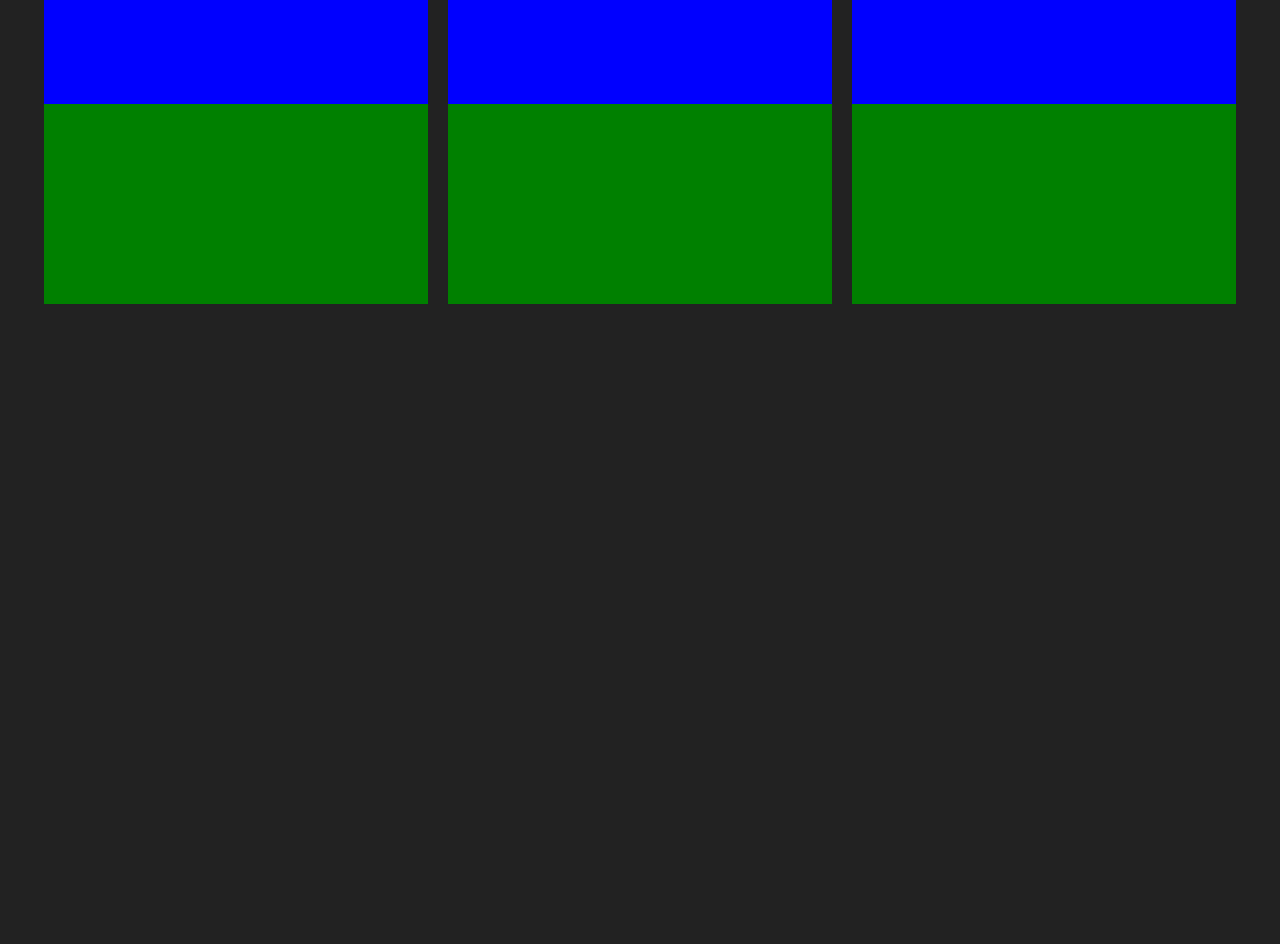
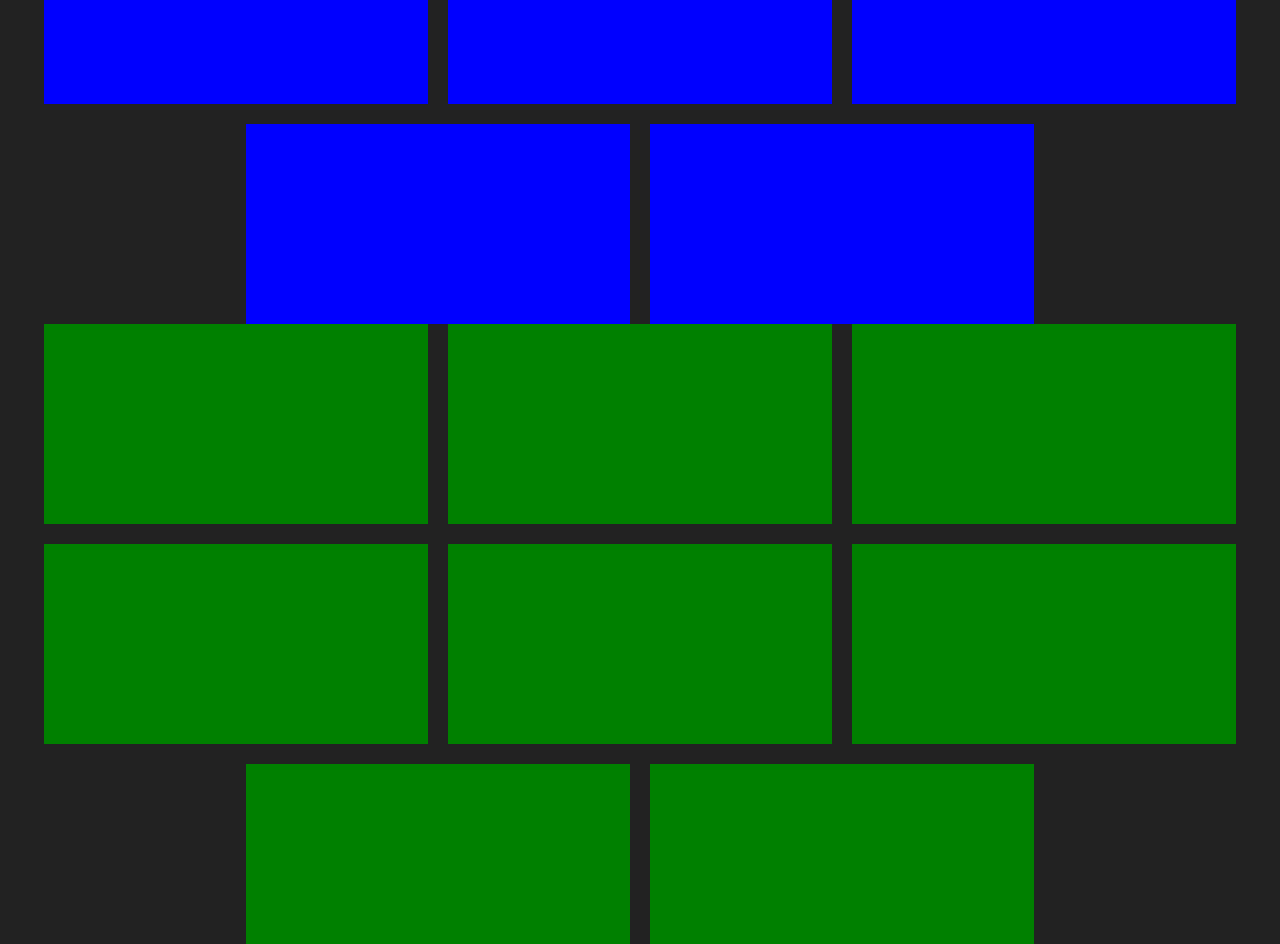
Before and after one commit to AY2018/TestNico, a plain HTML site: page index.html in a window 1280 px wide. Shown: the part 420-1364 px from the top of the page. Before the commit the page ends 800 px from the top, so only its background shows below. Drawn offline with Linux system fonts and the light colour scheme.

Commit message:
added blocs

```diff
--- a/index.html
+++ b/index.html
@@ -25,8 +25,15 @@
             <div class="blue"></div>
             <div class="blue"></div>
             <div class="blue"></div>
+            <div class="blue"></div>
+            <div class="blue"></div>
         </section>
         <section id="green">
+            <div class="green"></div>
+            <div class="green"></div>
+            <div class="green"></div>
+            <div class="green"></div>
+            <div class="green"></div>
             <div class="green"></div>
             <div class="green"></div>
             <div class="green"></div>
```
